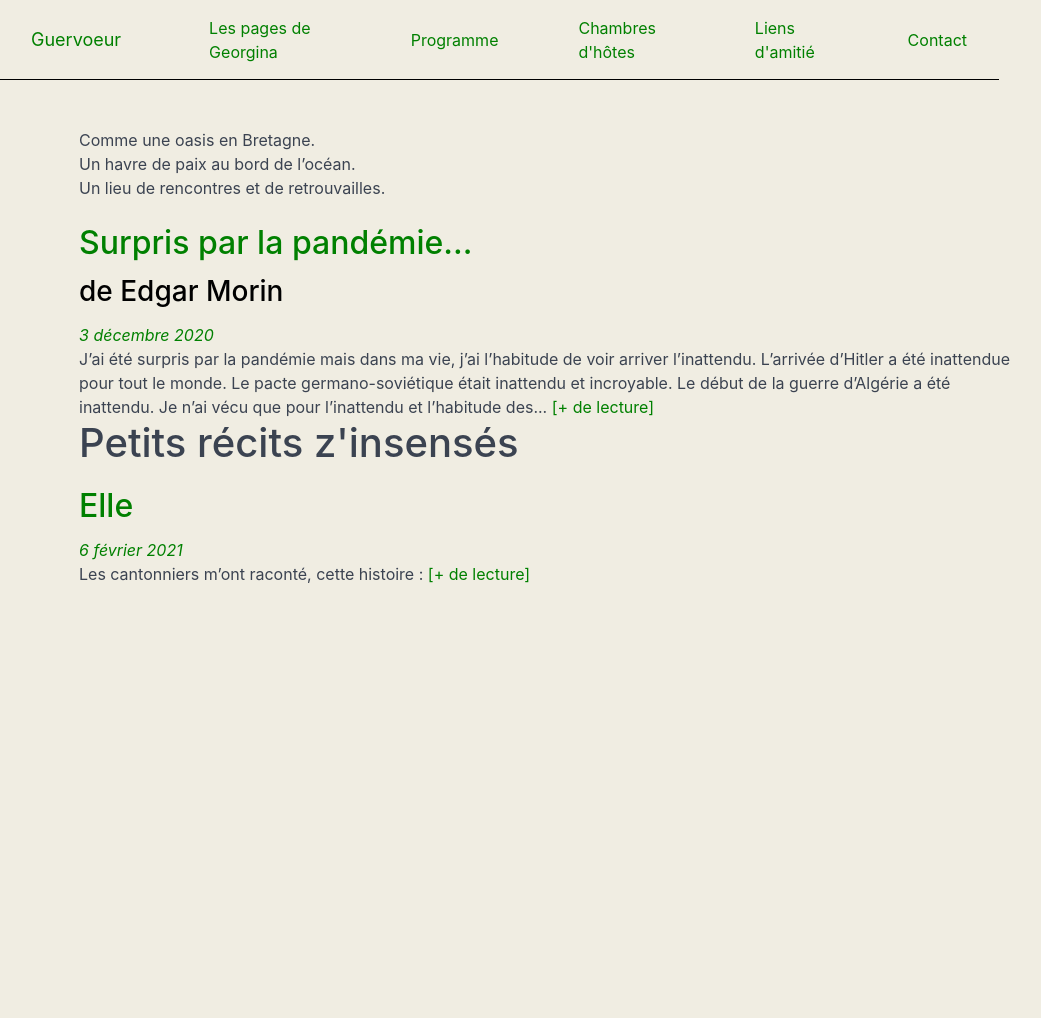
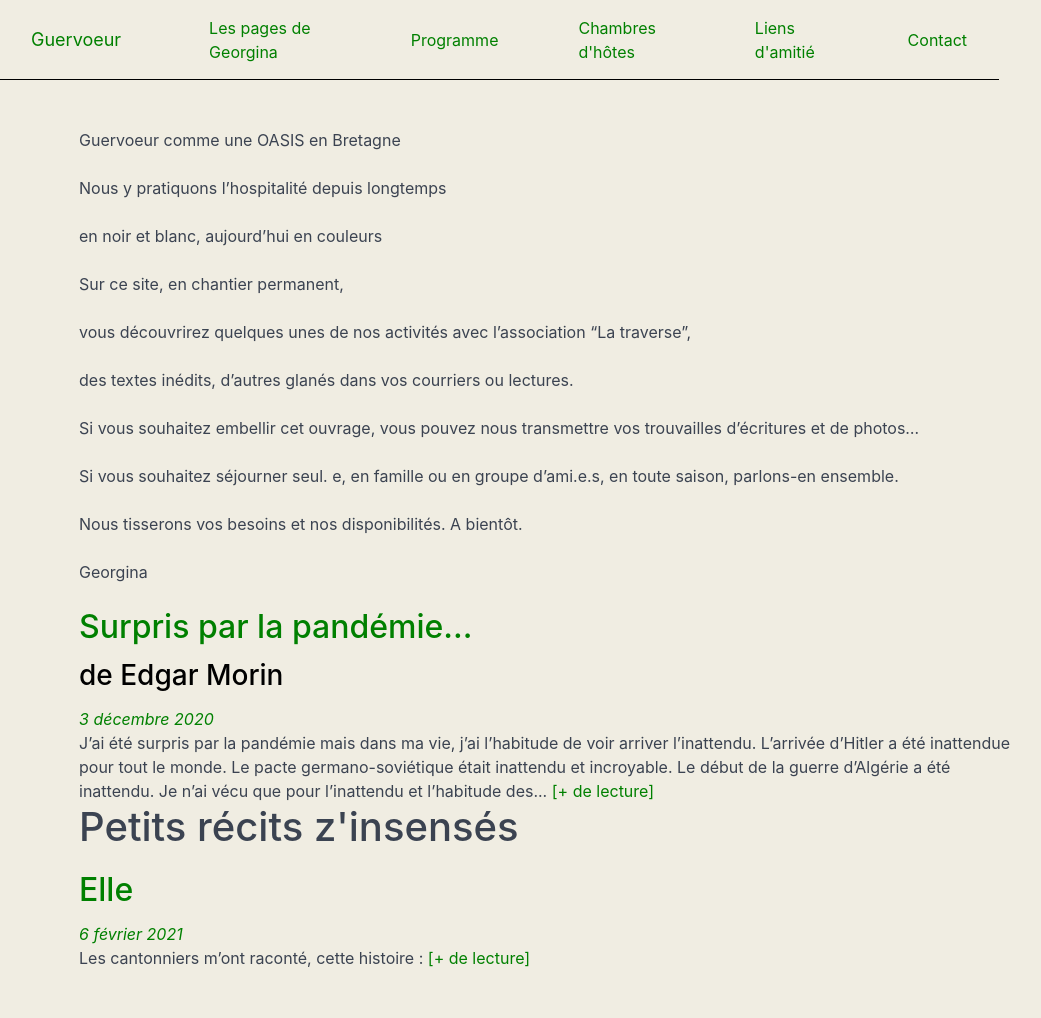
Before and after one commit to violaine-web/guervoeur, a Jekyll site: the page built from index.markdown, in a window 1280 px wide. Shown: the whole page, without its empty margins (141-1182 px from the left). Built offline with Jekyll 4.4.1, drawn with Linux system fonts in a browser that asks for light colours; before the commit the page ends 900 px from its top, so only the background shows below that.

Commit message:
change le texte de la page d'accueil

```diff
--- a/index.markdown
+++ b/index.markdown
@@ -5,10 +5,25 @@
 layout: home
 permalink: /index
 ---
-Comme une oasis en Bretagne.
-Un havre de paix au bord de l'océan.
-Un lieu de rencontres et de retrouvailles.
+Guervoeur comme une OASIS en Bretagne
 
+Nous y pratiquons l'hospitalité depuis longtemps
+
+en noir et blanc, aujourd'hui en couleurs
+
+Sur ce site, en chantier permanent,
+
+vous découvrirez quelques unes de nos activités avec l'association "La traverse",
+
+des textes inédits, d'autres glanés dans vos courriers ou lectures.
+
+Si vous souhaitez embellir cet ouvrage, vous pouvez nous transmettre vos trouvailles d'écritures et de photos...
+
+Si vous souhaitez séjourner seul. e, en famille ou en groupe d'ami.e.s, en toute saison, parlons-en ensemble.
+
+Nous tisserons vos besoins et nos disponibilités. A bientôt.
+
+Georgina
 
 <!--
 <span class="chip">Ce peu importe</span>
```
